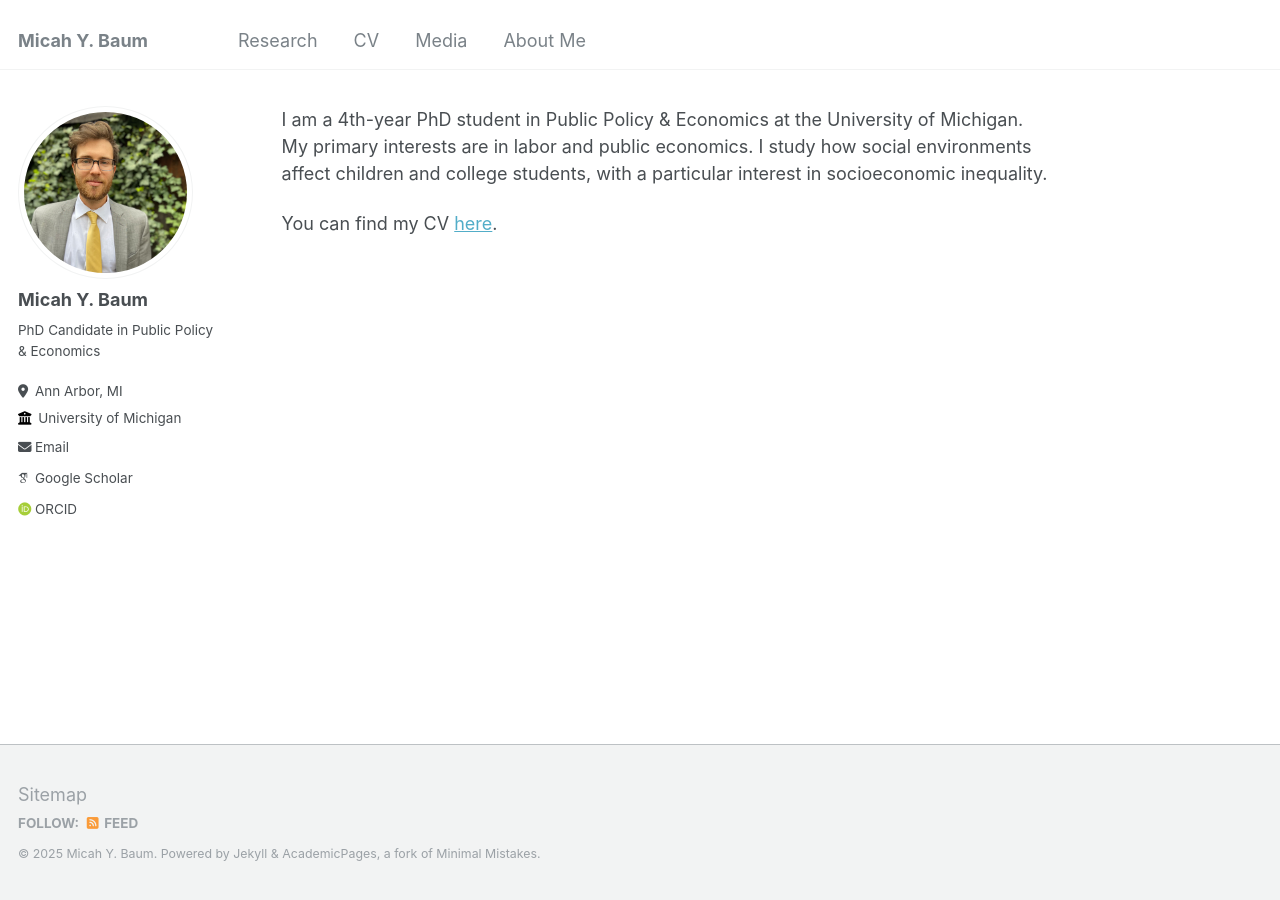
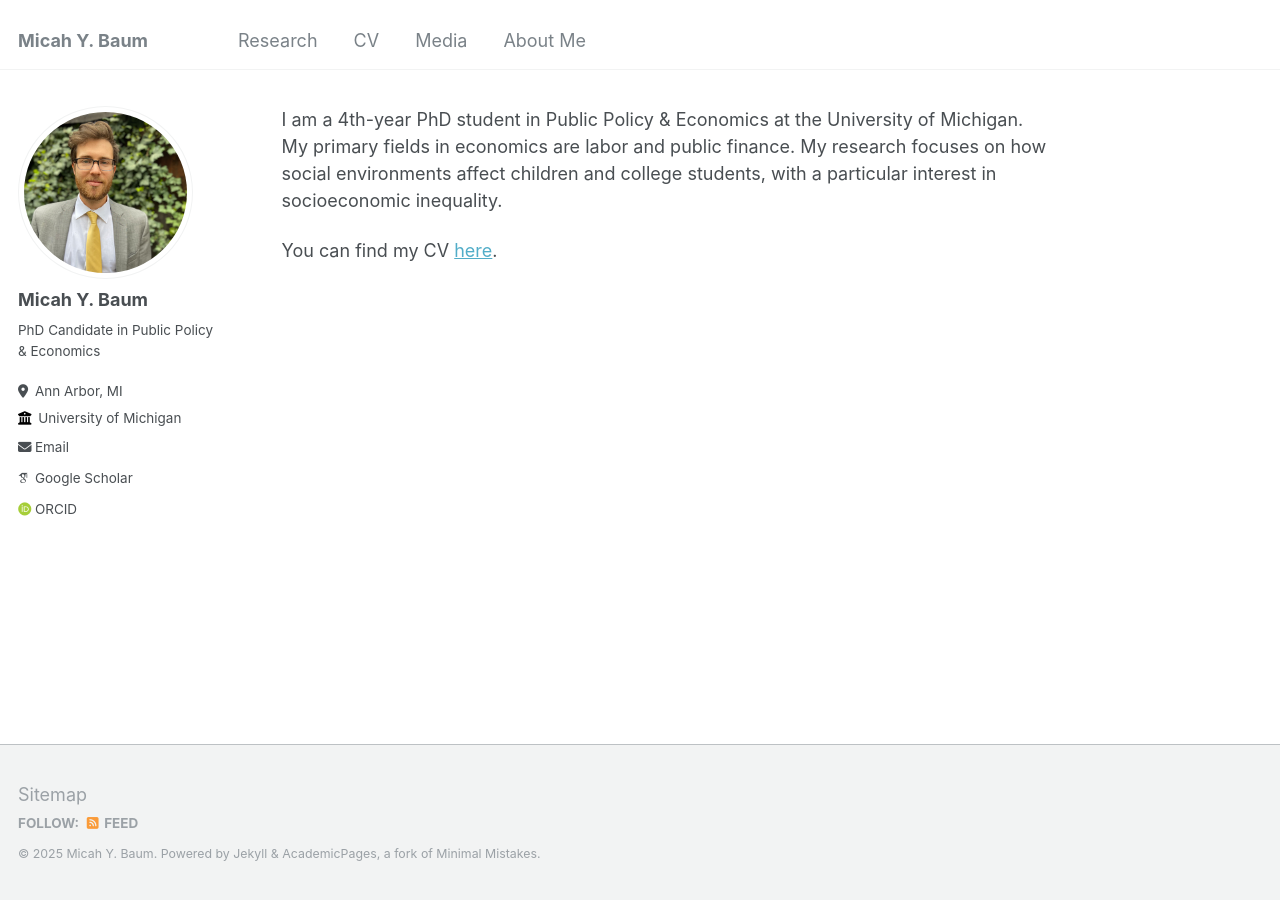
Before and after one commit to micah-baum/micah-baum.github.io, a Jekyll site: the page built from _pages/about.md, in a window 1280 px wide. Built offline with Jekyll 4.4.1, drawn with Linux system fonts in a browser that asks for light colours; some web fonts are replaced.

Commit message:
Update about.md

```diff
--- a/_pages/about.md
+++ b/_pages/about.md
@@ -6,6 +6,7 @@ redirect_from:
   - /about.html
 ---
 
-I am a 4th-year PhD student in Public Policy & Economics at the University of Michigan. My primary interests are in labor and public economics. I study how social environments affect children and college students, with a particular interest in socioeconomic inequality.
+I am a 4th-year PhD student in Public Policy & Economics at the University of Michigan. My primary fields in economics are labor and public finance. My research focuses on how social environments affect children and college students, with a particular interest in socioeconomic inequality.
+
 
 You can find my CV [here](https://micah-baum.github.io/files/baum_cv.pdf).
```
